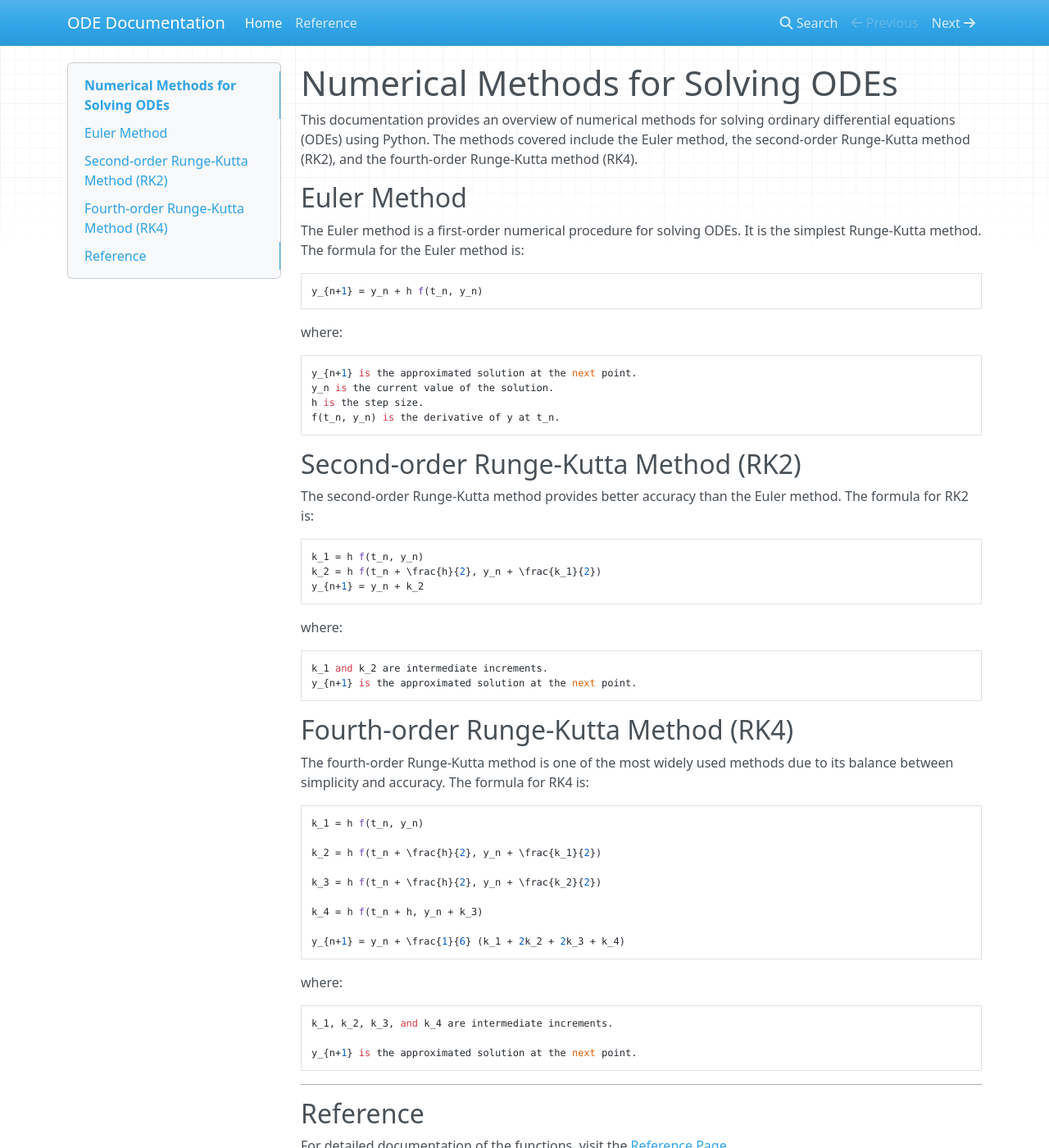
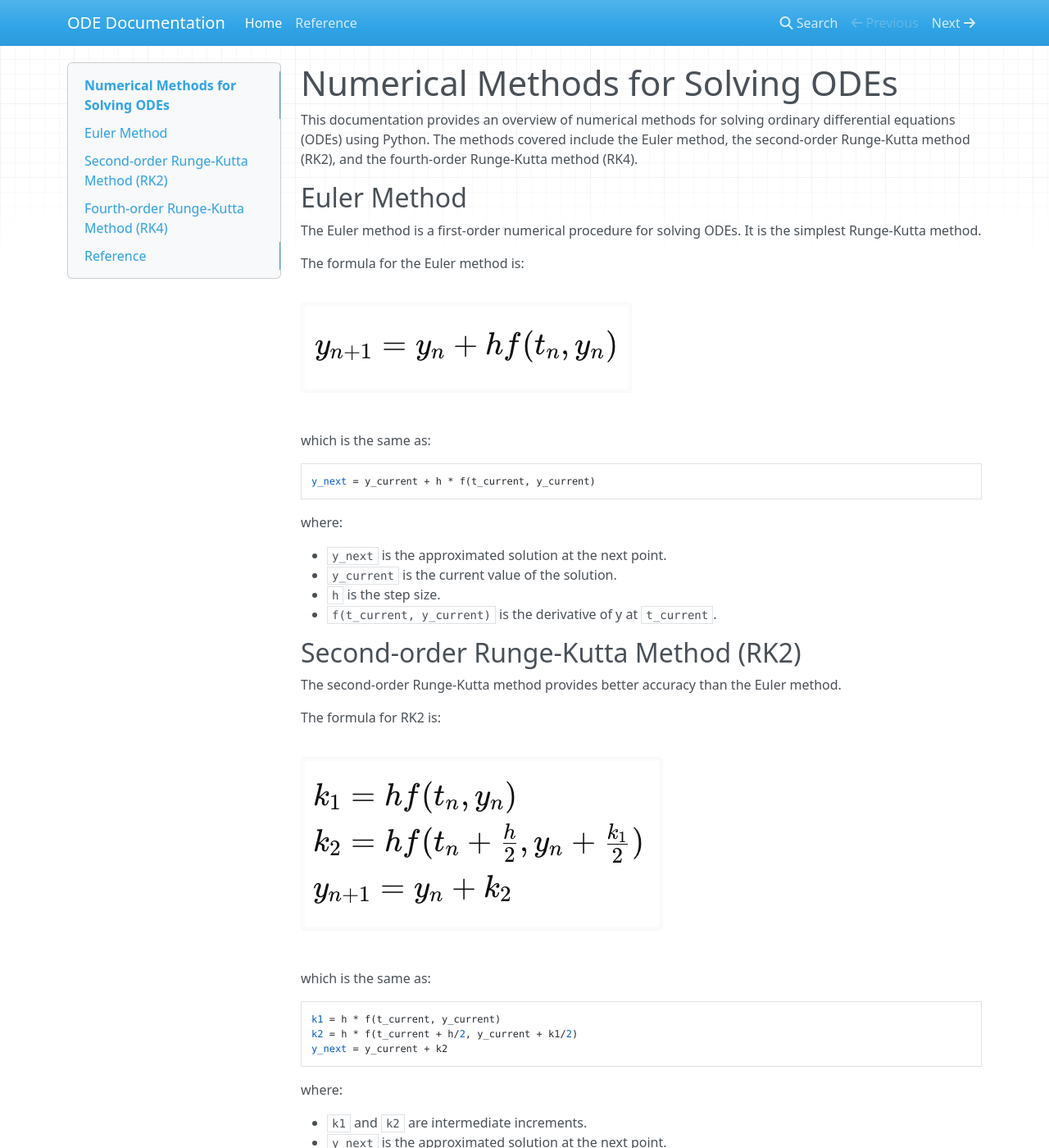
Before and after one commit to bchassoul/ode_documentation, an MkDocs documentation site: the page built from docs/index.md, in a window 1280 px wide and 1400 px high. Shown: the whole window at 82% size. Built offline with MkDocs 1.6.1, drawn with Linux system fonts in a browser that asks for light colours; nearby versions of some CDN libraries; some of the changed text lies outside the part shown.

Commit message:
Update ODEs documentation

````diff
--- a/docs/index.md
+++ b/docs/index.md
@@ -4,49 +4,65 @@ This documentation provides an overview of numerical methods for solving ordinar
 
 ## Euler Method
 
-The Euler method is a first-order numerical procedure for solving ODEs. It is the simplest Runge-Kutta method. The formula for the Euler method is:
+The Euler method is a first-order numerical procedure for solving ODEs. It is the simplest Runge-Kutta method.
 
-    y_{n+1} = y_n + h f(t_n, y_n)
+The formula for the Euler method is:
+
+![Euler](images/euler.png)
+
+which is the same as:
+
+```
+y_next = y_current + h * f(t_current, y_current)
+```
 
 where:
 
-    y_{n+1} is the approximated solution at the next point.
-    y_n is the current value of the solution.
-    h is the step size.
-    f(t_n, y_n) is the derivative of y at t_n.
+- `y_next` is the approximated solution at the next point.
+- `y_current` is the current value of the solution.
+- `h` is the step size.
+- `f(t_current, y_current)` is the derivative of y at `t_current`.
 
 ## Second-order Runge-Kutta Method (RK2)
 
-The second-order Runge-Kutta method provides better accuracy than the Euler method. The formula for RK2 is:
+The second-order Runge-Kutta method provides better accuracy than the Euler method.
 
-    k_1 = h f(t_n, y_n)
-    k_2 = h f(t_n + \frac{h}{2}, y_n + \frac{k_1}{2})
-    y_{n+1} = y_n + k_2
+The formula for RK2 is:
+
+![RK2](images/rk2.png)
+
+which is the same as:
+
+```
+k1 = h * f(t_current, y_current)
+k2 = h * f(t_current + h/2, y_current + k1/2)
+y_next = y_current + k2
+```
 
 where:
 
-    k_1 and k_2 are intermediate increments.
-    y_{n+1} is the approximated solution at the next point.
+- `k1` and `k2` are intermediate increments.
+- `y_next` is the approximated solution at the next point.
 
 ## Fourth-order Runge-Kutta Method (RK4)
 
 The fourth-order Runge-Kutta method is one of the most widely used methods due to its balance between simplicity and accuracy. The formula for RK4 is:
 
-    k_1 = h f(t_n, y_n)
+![RK4](images/rk4.png)
 
-    k_2 = h f(t_n + \frac{h}{2}, y_n + \frac{k_1}{2})
+which is the same as:
 
-    k_3 = h f(t_n + \frac{h}{2}, y_n + \frac{k_2}{2})
-
-    k_4 = h f(t_n + h, y_n + k_3)
-
-    y_{n+1} = y_n + \frac{1}{6} (k_1 + 2k_2 + 2k_3 + k_4)
-
+```
+k1 = h * f(t_current, y_current)
+k2 = h * f(t_current + h/2, y_current + k1/2)
+k3 = h * f(t_current + h/2, y_current + k2/2)
+k4 = h * f(t_current + h, y_current + k3)
+y_next = y_current + (k1 + 2*k2 + 2*k3 + k4) / 6
+```
 where:
 
-    k_1, k_2, k_3, and k_4 are intermediate increments.
-
-    y_{n+1} is the approximated solution at the next point.
+- `k1`, `k2`, `k3`, and `k4` are intermediate increments.
+- `y_next` is the approximated solution at the next point.
 
 
 ---
--- a/mkdocs.yml
+++ b/mkdocs.yml
@@ -12,3 +12,7 @@ plugins:
   - include-markdown:
       encoding: utf-8
       preserve_includer_indent: true
+
+extra_javascript:
+  - https://polyfill.io/v3/polyfill.min.js?features=es6
+  - https://cdn.jsdelivr.net/npm/mathjax@3/es5/tex-mml-chtml.js
````
Also changed, not shown: docs/images/euler.png (added), docs/images/rk2.png (added), docs/images/rk4.png (added).
